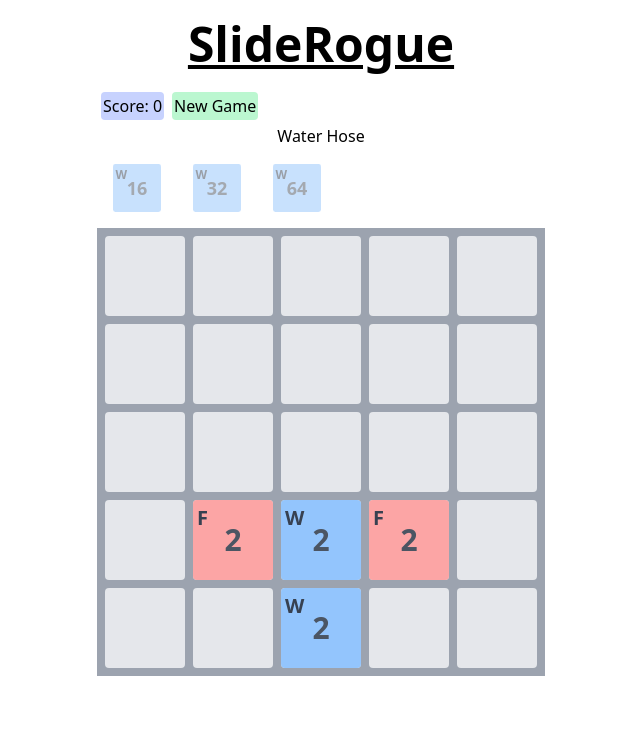
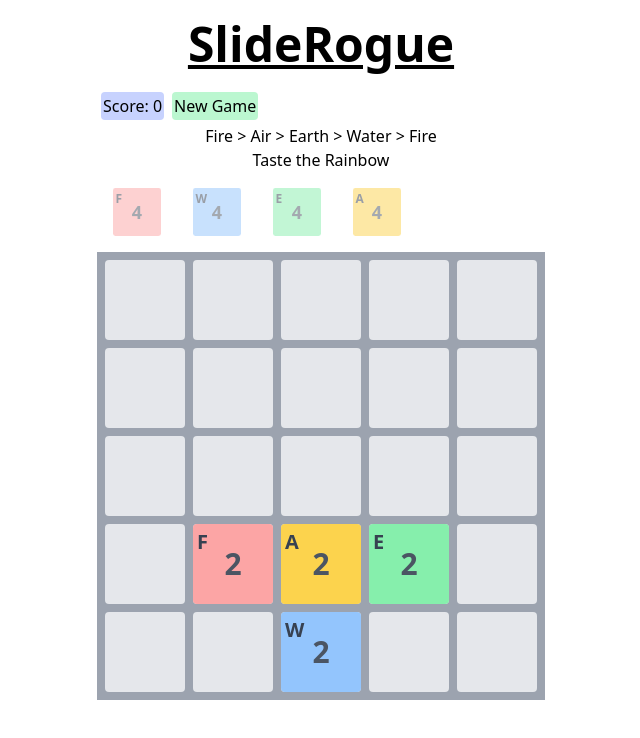
Before and after one commit to PAK90/sliderogue, a React (Vite) app: page / in a window 1280 px wide. Shown: the top 738 px of the page, without its empty margins (319-959 px from the left). Built offline with nearby package versions, Linux system fonts and the light colour scheme.

Commit message:
Made more elemental tiles, tweaked interactions and spells.

```diff
--- a/src/components/GameArea.tsx
+++ b/src/components/GameArea.tsx
@@ -79,6 +79,7 @@ const GameArea = () => {
         </button>
       </div>
       <div>
+        {`Fire > Air > Earth > Water > Fire`}
         {activeSpells.map((as, asIx) => (
           <SpellRender key={asIx} activeSpell={as} />
         ))}
--- a/src/components/SpellRender.tsx
+++ b/src/components/SpellRender.tsx
@@ -8,6 +8,8 @@ const SpellRender = ({
   const colourMap = {
     W: "bg-blue-300",
     F: "bg-red-300",
+    A: "bg-amber-300",
+    E: "bg-green-300",
   };
 
   const tileRender = (
--- a/src/components/TileRender.tsx
+++ b/src/components/TileRender.tsx
@@ -19,6 +19,8 @@ const TileRender = ({ tile }: { tile: Tile }) => {
     Z: "bg-green-300",
     W: "bg-blue-300",
     F: "bg-red-300",
+    A: "bg-amber-300",
+    E: "bg-green-300",
   };
 
   const { activeSpells, enspellTile } = useGameStore();
--- a/src/spells.ts
+++ b/src/spells.ts
@@ -1,4 +1,4 @@
-import { fireTile, waterTile } from "./tiles.ts";
+import { airTile, earthTile, fireTile, waterTile } from "./tiles.ts";
 
 export type Spell = {
   name: string;
@@ -13,29 +13,47 @@ const steamSpell: Spell = {
   requiredTiles: [
     { tileName: fireTile.id, tileValue: 4 },
     { tileName: fireTile.id, tileValue: 16 },
-    { tileName: fireTile.id, tileValue: 32 },
     { tileName: waterTile.id, tileValue: 4 },
     { tileName: waterTile.id, tileValue: 16 },
-    { tileName: waterTile.id, tileValue: 32 },
   ],
 };
 
-const waterHoseSpell: Spell = {
-  name: "Water Hose",
+const lavaSpell: Spell = {
+  name: "Lava Flow",
   requiredTiles: [
-    { tileName: waterTile.id, tileValue: 16 },
-    { tileName: waterTile.id, tileValue: 32 },
-    { tileName: waterTile.id, tileValue: 64 },
+    { tileName: fireTile.id, tileValue: 4 },
+    { tileName: fireTile.id, tileValue: 16 },
+    { tileName: earthTile.id, tileValue: 4 },
+    { tileName: earthTile.id, tileValue: 16 },
   ],
 };
 
-const fireConeSpell: Spell = {
-  name: "Fire Cone",
+// const waterHoseSpell: Spell = {
+//   name: "Water Hose",
+//   requiredTiles: [
+//     { tileName: waterTile.id, tileValue: 16 },
+//     { tileName: waterTile.id, tileValue: 32 },
+//     { tileName: waterTile.id, tileValue: 64 },
+//   ],
+// };
+//
+// const fireConeSpell: Spell = {
+//   name: "Fire Cone",
+//   requiredTiles: [
+//     { tileName: fireTile.id, tileValue: 16 },
+//     { tileName: fireTile.id, tileValue: 32 },
+//     { tileName: fireTile.id, tileValue: 64 },
+//   ],
+// };
+
+const rainbowSpell: Spell = {
+  name: "Taste the Rainbow",
   requiredTiles: [
-    { tileName: fireTile.id, tileValue: 16 },
-    { tileName: fireTile.id, tileValue: 32 },
-    { tileName: fireTile.id, tileValue: 64 },
+    { tileName: fireTile.id, tileValue: 4 },
+    { tileName: waterTile.id, tileValue: 4 },
+    { tileName: earthTile.id, tileValue: 4 },
+    { tileName: airTile.id, tileValue: 4 },
   ],
 };
 
-export const spells = [steamSpell, waterHoseSpell, fireConeSpell];
+export const spells = [steamSpell, rainbowSpell, lavaSpell];
--- a/src/state/index.ts
+++ b/src/state/index.ts
@@ -5,7 +5,13 @@ import { Upgrade } from "../upgrades.ts";
 import { addRandomTile } from "../helpers/addRandomTile.ts";
 // import { defaultTiles } from "../tiles.ts";
 import { Option } from "../helpers/chooseWeightedOption.ts";
-import { elementalTiles, fireTile, waterTile } from "../tiles.ts";
+import {
+  airTile,
+  earthTile,
+  elementalTiles,
+  fireTile,
+  waterTile,
+} from "../tiles.ts";
 import { Spell, spells } from "../spells.ts";
 // import range from "../helpers/range.ts";
 
@@ -157,8 +163,12 @@ export const useGameStore = create<GameState & Actions>()(
                   t.position.y === positions.next.y,
               );
 
+              if (nextPotentialTile) {
+                const elementalCollisionResult = elementsCollide(
+                  tileHere,
+                  nextPotentialTile,
+                );
                 if (
-                nextPotentialTile &&
                   // tilesCanMerge(tileHere, nextPotentialTile)
                   tileHere.name === nextPotentialTile.name &&
                   tileHere.value === nextPotentialTile.value
@@ -178,30 +188,41 @@ export const useGameStore = create<GameState & Actions>()(
 
                   // update the score
                   state.score += tileHere.value;
-              } else if (
-                nextPotentialTile &&
-                nextPotentialTile.type === "ENEMY" &&
-                tileHere.type === "WEAPON"
-              ) {
-                // we have a weapon hitting an enemy; do damage
+                } else if (elementalCollisionResult) {
+                  // move the tile that's about to be deleted so that it looks good
+                  tileHere.position = positions.next;
+                  const { winner, loser } = elementalCollisionResult as {
+                    winner: Tile;
+                    loser: Tile;
+                  };
+
+                  if (winner.value < loser.value) {
+                    // e.g. water2 can't destroy a fire4
                     tileHere.position = positions.farthest;
-                nextPotentialTile.value -= tileHere.value;
+                  } else {
+                    // losing tile is equal or less than winner, so it has to go.
+                    // delete the losing tile
+                    const losingTileIx = state.tiles.findIndex(
+                      (t) => t.id === loser.id,
+                    );
+                    state.tiles.splice(losingTileIx, 1);
 
-                // also self-damage the weapon by 1
-                tileHere.value -= 1;
+                    tileHere.position = positions.next;
 
-                // delete the hit tile if its value is below 0.
-                if (nextPotentialTile.value <= 0) {
-                  const nextTileIx = state.tiles.findIndex(
-                    (t) => t.id === nextPotentialTile.id,
-                  );
-                  state.tiles.splice(nextTileIx, 1);
-                } // delete the hiting tile if its value is below 0.
-                if (tileHere.value <= 0) {
-                  const tileHereIx = state.tiles.findIndex(
-                    (t) => t.id === tileHere.id,
-                  );
-                  state.tiles.splice(tileHereIx, 1);
+                    // if (winner.value === loser.value) {
+                    //   // the winner also gets destroyed
+                    //   const winningTileIx = state.tiles.findIndex(
+                    //     (t) => t.id === winner.id,
+                    //   );
+                    //   state.tiles.splice(winningTileIx, 1);
+                    // }
+                  }
+
+                  // update the score
+                  state.score += tileHere.value;
+                } else {
+                  // no elemental collision, just move the current tile along.
+                  tileHere.position = positions.farthest;
                 }
               } else {
                 // no tile collision, just move the current tile along.
@@ -238,7 +259,7 @@ export const useGameStore = create<GameState & Actions>()(
         state.boardHeight = 5;
         state.tiles = [];
         // we want to spawn these 4 specific tiles
-        state.tilesToSpawn = [fireTile, waterTile, fireTile, waterTile];
+        state.tilesToSpawn = [fireTile, waterTile, earthTile, airTile];
         const tilesToAdd = state.tilesToSpawn.reduce((tta, option) => {
           tta.push(
             // @ts-expect-error stupid never
@@ -257,6 +278,28 @@ export const useGameStore = create<GameState & Actions>()(
     },
   })),
 );
+
+const elementsCollide = (
+  t1: Tile,
+  t2: Tile,
+): { winner: Tile; loser: Tile } | boolean => {
+  // Takes in two elemental tiles and returns the winner
+  // Returns false if it's not a destructive combo.
+  const winningMap = {
+    F: "A",
+    A: "E",
+    E: "W",
+    W: "F",
+  };
+  // @ts-expect-error don't know how to fix
+  if (winningMap[t1.name] === t2.name) {
+    return { winner: t1, loser: t2 };
+    // @ts-expect-error don't know how to fix
+  } else if (winningMap[t2.name] === t1.name) {
+    return { winner: t2, loser: t1 };
+  }
+  return false;
+};
 
 const rollActiveSpell = () => {
   const selectedSpell = spells[Math.floor(Math.random() * spells.length)];
--- a/src/tiles.ts
+++ b/src/tiles.ts
@@ -9,8 +9,10 @@ export const zombieTile: Option = { id: "Z", weight: 100, type: "ENEMY" };
 
 export const fireTile: Option = { id: "F", weight: 100, type: "ELEMENTAL" };
 export const waterTile: Option = { id: "W", weight: 100, type: "ELEMENTAL" };
-export const fire4Tile: Option = { ...fireTile, weight: 10, value: 4 };
-export const water4Tile: Option = { ...waterTile, weight: 10, value: 4 };
+export const earthTile: Option = { id: "E", weight: 100, type: "ELEMENTAL" };
+export const airTile: Option = { id: "A", weight: 100, type: "ELEMENTAL" };
+// export const fire4Tile: Option = { ...fireTile, weight: 10, value: 4 };
+// export const water4Tile: Option = { ...waterTile, weight: 10, value: 4 };
 
 // export const tile8 = { id: 8, weight: 10 };
 // export const x2Tile = { id: "x2", weight: 5 };
@@ -22,4 +24,4 @@ export const defaultTiles = [tile2, tile4, storeTile];
 export const weaponTiles = [swordTile];
 export const enemyTiles = [zombieTile];
 
-export const elementalTiles = [fireTile, waterTile, water4Tile, fire4Tile];
+export const elementalTiles = [fireTile, waterTile, earthTile, airTile];
```
Lines whose indentation alone changed are shown as unchanged.
